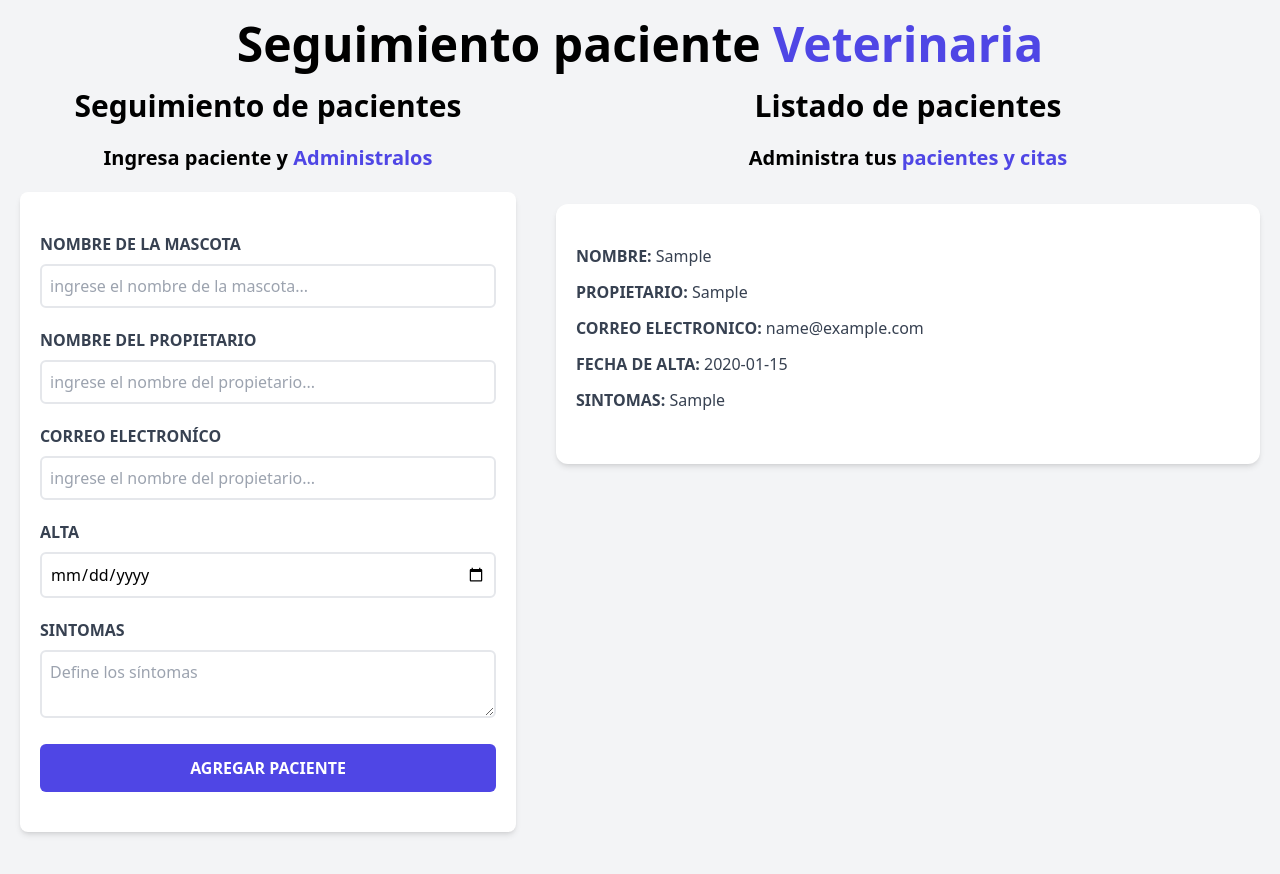
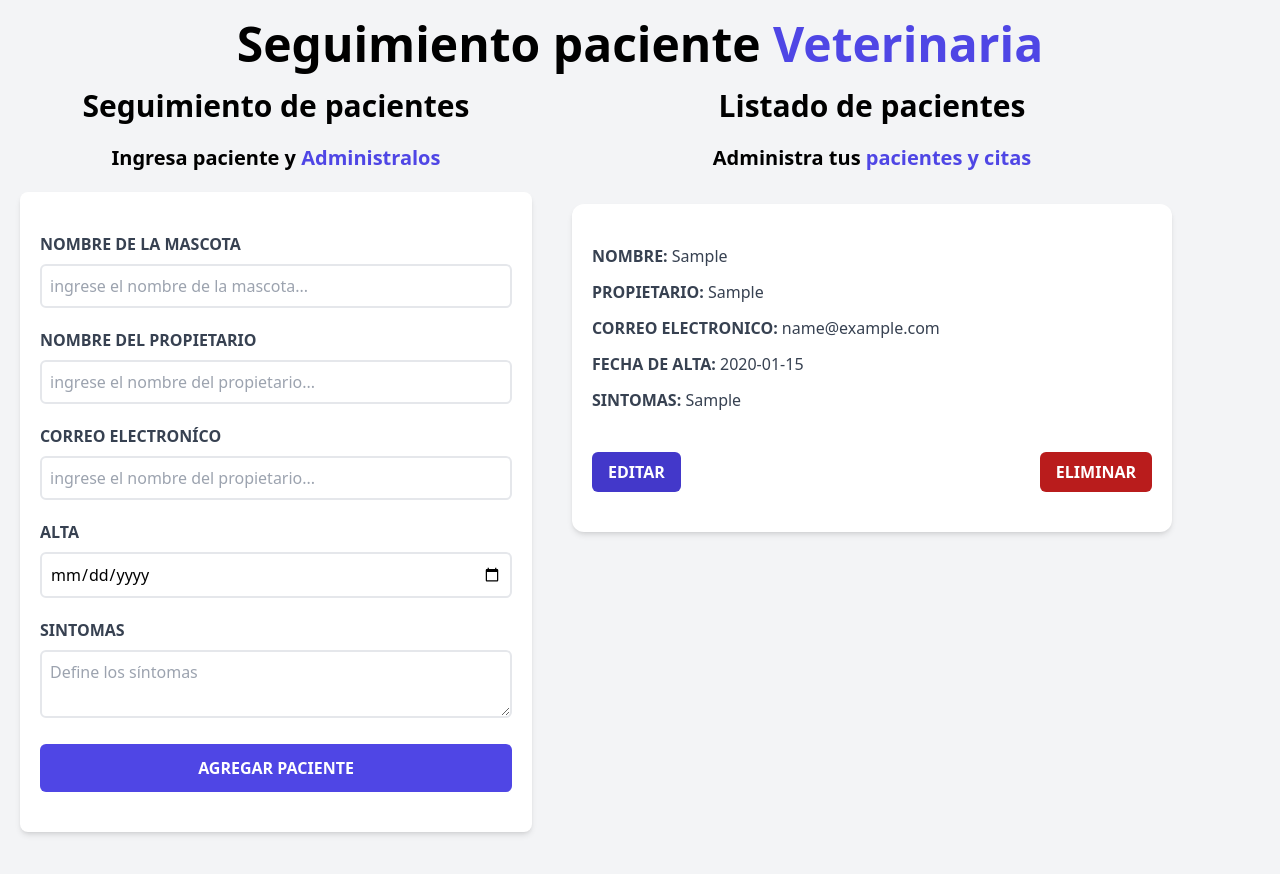
Before and after one commit to Urias-Flores/Citas---React, a React (Vite) app: page / in a window 1280 px wide. Both pictures are taken after typing "Sample", "Sample", "name@example.com", "2020-01-15", "Sample" into the empty fields and a click on the input "Agregar paciente". Shown: the top 874 px of the page. Built offline with nearby package versions, Linux system fonts and the light colour scheme.

Commit message:
Update 22:39 27-10-2022

```diff
--- a/package.json
+++ b/package.json
@@ -16,9 +16,9 @@
     "@types/react": "^18.0.17",
     "@types/react-dom": "^18.0.6",
     "@vitejs/plugin-react": "^2.1.0",
-    "autoprefixer": "^10.4.12",
+    "autoprefixer": "^10.4.13",
     "postcss": "^8.4.18",
-    "tailwindcss": "^3.2.1",
+    "tailwindcss": "^3.0.5",
     "vite": "^3.1.0"
   }
 }
--- a/src/App.jsx
+++ b/src/App.jsx
@@ -6,6 +6,7 @@ import paciente from "./components/Paciente.jsx";
 
 function App() {
     const [Pacientes, setPacientes] = useState([]);
+    const [Paciente, setPaciente] = useState({})
 
     return (
         <div className="container mx-auto mt-5">
@@ -17,6 +18,7 @@ function App() {
                 />
                 <ListadoPaciente
                     Pacientes = {Pacientes}
+                    setPaciente = {setPaciente}
                 />
             </div>
         </div>
--- a/src/components/Formulario.jsx
+++ b/src/components/Formulario.jsx
@@ -27,7 +27,7 @@ function Formulario({ setPacientes, Pacientes }){
         }
         setError(false);
 
-        const NuevoPaciente = {Nombre, Propietario, Correo, Alta, Sintomas, ID:generateID()}
+        const NuevoPaciente = {Nombre, Propietario, Correo, Alta, Sintomas, ID : generateID()}
 
         setPacientes([...Pacientes, NuevoPaciente]);
 
--- a/src/components/ListadoPaciente.jsx
+++ b/src/components/ListadoPaciente.jsx
@@ -1,8 +1,12 @@
 import Paciente from "./Paciente.jsx";
+import paciente from "./Paciente.jsx";
 
-const ListadoPaciente = ({ Pacientes }) => {
+const ListadoPaciente = ({ Pacientes, setPaciente }) => {
     return (
-        <div className="md:w-1/2 lg:w-3/5 ">
+        <div className="md:w-1/2 lg:3/5">
+            {Pacientes && Pacientes.length ?
+                (
+                    <>
                         <h2 className="font-black text-center text-3xl">Listado de pacientes</h2>
                         <p className="text-xl text-center mt-5 mb-3 font-bold">Administra tus {''}
                             <span className="text-indigo-600 font-black">pacientes y citas</span>
@@ -11,10 +15,23 @@ const ListadoPaciente = ({ Pacientes }) => {
                         <div className="md:h-screen md:overflow-y-scroll">
                             { Pacientes.map( p => (
                                 <Paciente
+                                    key = {p.ID}
                                     pacientes = {p}
+                                    setPaciente = {setPaciente}
                                 />
                             ))}
                         </div>
+                    </>
+                ) :
+                (
+                    <>
+                        <h2 className="font-black text-center text-3xl">No hay paciente</h2>
+                        <p className="text-xl text-center mt-5 mb-3 font-bold">Comiendo ahora {''}
+                            <span className="text-indigo-600 font-black">agregando pacientes</span>
+                        </p>
+                    </>
+                )
+            }
         </div>
     )
 }
--- a/src/components/Paciente.jsx
+++ b/src/components/Paciente.jsx
@@ -1,4 +1,6 @@
-const name = ({ pacientes }) => {
+import {flagEnabled} from "tailwindcss/lib/featureFlags.js";
+
+const name = ({ pacientes, setPaciente }) => {
 
     const { Nombre, Propietario, Correo, Alta, Sintomas } = pacientes;
 
@@ -26,6 +28,17 @@ const name = ({ pacientes }) => {
                         {Sintomas}
                     </span>
                 </p>
+
+                <div className="flex justify-between mt-10">
+                    <button
+                        type="button"
+                        className="px-4 py-2 bg-indigo-700 hover:bg-indigo-800 uppercase text-white rounded-md font-bold mr-2"
+                        onClick={() => {setPaciente(pacientes)}}
+                    >
+                        Editar
+                    </button>
+                    <button type="button" className="px-4 py-2 bg-red-700 hover:bg-red-800 uppercase text-white rounded-md font-bold">Eliminar</button>
+                </div>
             </div>
         </>
     )
```
Also changed, not shown: 1 other file (tests, documents, lock files or other folders). Lines whose indentation alone changed are shown as unchanged.
